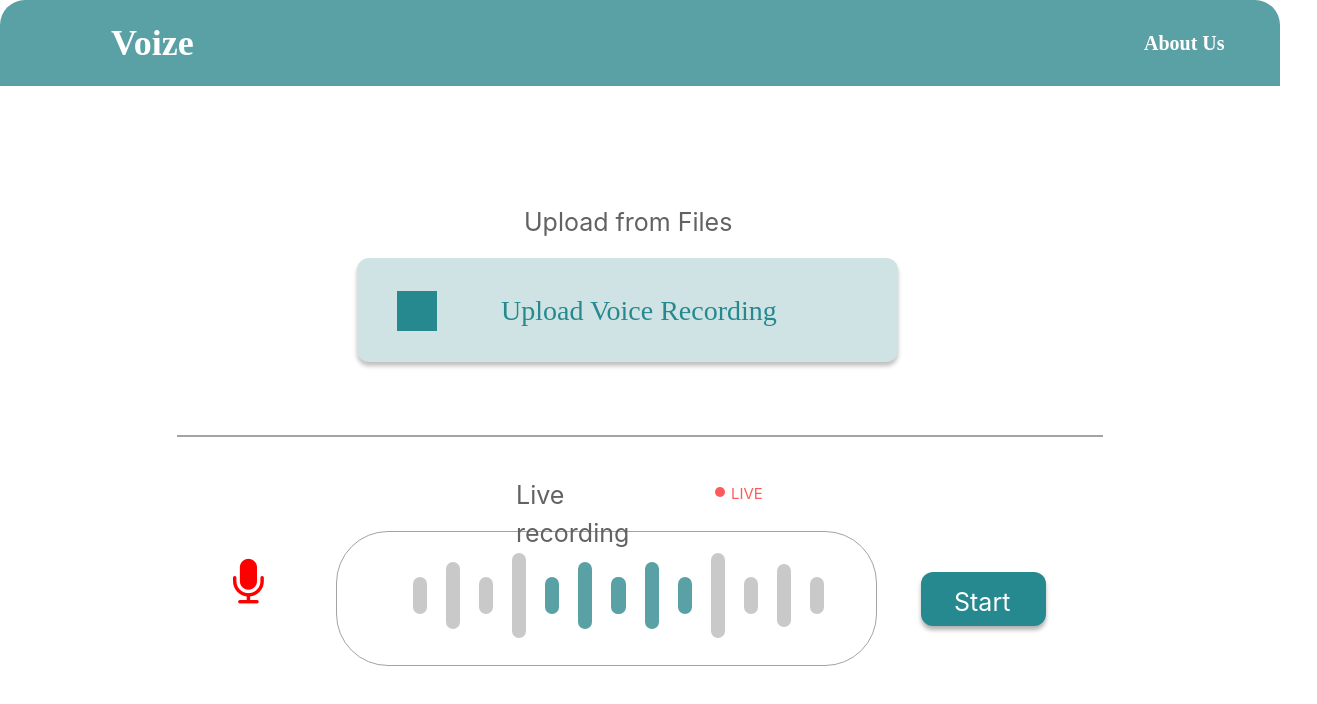
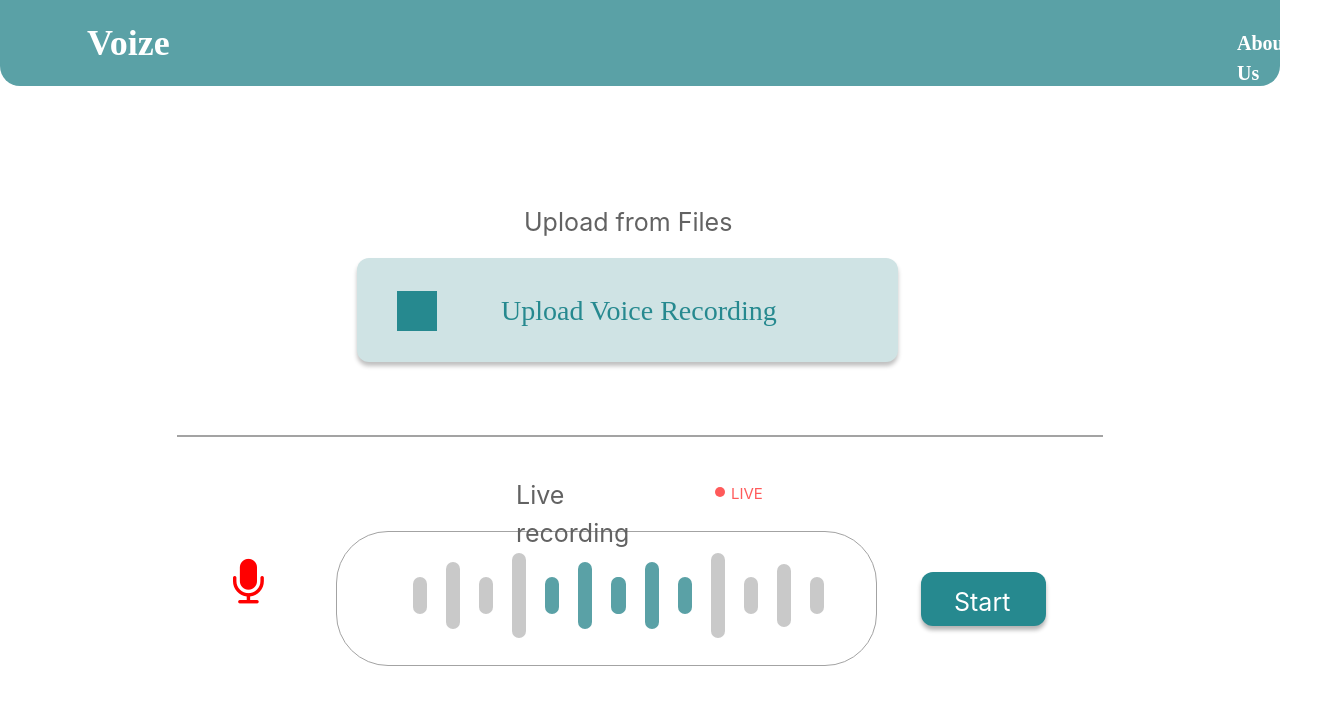
Before and after one commit to alfiyaanware/SER, a plain HTML site: page templates/index.html in a window 1280 px wide. Shown: the whole page, 1317 px wide, since content can reach past the window. Drawn offline with nearby package versions, Linux system fonts and the light colour scheme.

Commit message:
minor changes

```diff
--- a/templates/index.html
+++ b/templates/index.html
@@ -9,7 +9,7 @@
     <link rel="stylesheet" href="https://cdnjs.cloudflare.com/ajax/libs/font-awesome/4.7.0/css/font-awesome.min.css">
 </head>
 <body>
-    <div style="width: 1280px; height: 832px; position: relative; background: white">
+    <div style="width: 100%; height: 832px; position: relative; background: white">
         <div style="width: 926px; height: 0px; left: 177px; top: 435px; position: absolute; border: 1px #A3A3A3 solid"></div>
         <div style="width: 813px; left: 233px; top: 531px; position: absolute">
           <div style="width: 59.44px; height: 79.25px; left: 0px; top: 28px; position: absolute">
@@ -50,13 +50,14 @@
             <div style="left: 16px; top: 0px; position: absolute; color: #FF5A5A; font-size: 15px; font-family: Inter; font-weight: 400; word-wrap: break-word">LIVE</div>
           </div>
         </div>
+
         <div style="left: 524px; top: 204px; position: absolute; color: #626262; font-size: 25px; font-family: Inter; font-weight: 400; word-wrap: break-word">Upload from Files</div>
         <div style="width: 100%; height: 86px; left: 0px; top: 0px; position: absolute">
-          <div style="width: 100%; height: 86px; left: 0px; top: 0px; position: absolute; background: #5AA1A6; border-top-left-radius: 25px; border-top-right-radius: 25px"></div>
-          <div style="width: 1200px; height: 54px; left: 37px; top: 16px; position: absolute">
-            <div style="left: 1107px; top: 12px; position: absolute; color: white; font-size: 20px; font-family: Poppins; font-weight: 700; word-wrap: break-word">About Us</div>
+          <div style="width: 100%; height: 86px; left: 0px; top: 0px; position: absolute; background: #5AA1A6; border-bottom-left-radius: 20px; border-bottom-right-radius: 20px"></div>
+          <div style="width: 100%; height: 54px; left: 37px; top: 16px; position: absolute">
+            <div style="left: 1200px; top: 12px; position: absolute; color: white; font-size: 20px; font-family: Poppins; font-weight: 700; word-wrap: break-word">About Us</div>
             <div style="width: 174px; height: 54px; left: 0px; top: 0px; position: absolute">
-              <div style="left: 74px; top: 0px; position: absolute; color: white; font-size: 36px; font-family: Poppins; font-weight: 700; word-wrap: break-word">Voize</div>
+              <div style="left: 50px; top: 0px; position: absolute; color: white; font-size: 36px; font-family: Poppins; font-weight: 700; word-wrap: break-word">Voize</div>
               <!-- Voize Logo -->
               <!-- <div style="width: 45px; height: 45px; left: 0px; top: 4px; position: absolute">
                 <div style="width: 54px; height: 54px; left: -4.50px; top: -4.50px; position: absolute; background: white"></div>
@@ -64,6 +65,7 @@
             </div>
           </div>
         </div>
+
         <div style="width: 541px; height: 104px; left: 357px; top: 258px; position: absolute">
           <div style="width: 541px; height: 104px; left: 0px; top: 0px; position: absolute; background: #CFE3E4; box-shadow: 0px 4px 4px rgba(0, 0, 0, 0.25); border-radius: 12px"></div>
           <div style="width: 440px; height: 42px; left: 40px; top: 32px; position: absolute">
@@ -71,6 +73,7 @@
             <div style="left: 104px; top: 0px; position: absolute; color: #26898F; font-size: 28px; font-family: Poppins; font-weight: 400; word-wrap: break-word">Upload Voice Recording</div>
           </div>
         </div>
+
       </div>
 </body>
 </html>
```
